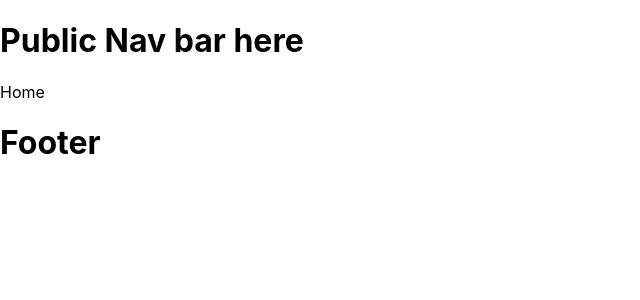
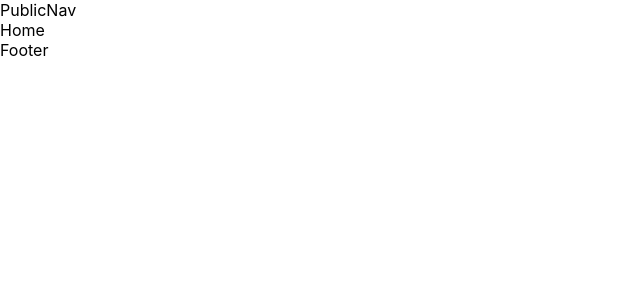
Before and after one commit to HannahAB777/Blood-donation-, a React (Create React App) app in the folder client/: page / in a window 1280 px wide. Shown: the top 300 px of the page, without its empty margins (0-640 px from the left). Built offline with nearby package versions, Linux system fonts and the light colour scheme.

Commit message:
main routes set up

```diff
--- a/client/src/App.js
+++ b/client/src/App.js
@@ -1,8 +1,12 @@
 import logo from './logo.svg';
 import './App.css';
-import {BrowserRouter, Routes, Route} from 'react-router-dom'
+import {BrowserRouter, Routes, Route} from 'react-router-dom';
 import Home from './pages/Home';
 import EnterResult from './pages/app/EnterResult';
+import Resources from './pages/Resources';
+import SignUp from './pages/Signup';
+import Login from './pages/Login';
+import Contact from './pages/Contact';
 
 function App() {
   return (
@@ -15,9 +19,23 @@ function App() {
         <Routes>
           <Route path="/" element={<Home/>} ></Route>
 
+          <Route path="/resources" element={<Resources/>} ></Route>
 
+          <Route path="/contact" element={<Contact/>} ></Route>
+
+          <Route path="/signup" element={<SignUp/>} ></Route>
+
+          <Route path="/login" element={<Login/>} ></Route>
+
+          <Route path="/app/logout" element={<Home/>} ></Route>
 
           <Route path="/app/enter-result" element={<EnterResult/>} ></Route>
+
+          <Route path="/app/" element={<Home/>} ></Route>
+
+          <Route path="/app/resources" element={<Resources/>} ></Route>
+
+          <Route path="/app/contact" element={<Contact/>} ></Route>
 
 
 
--- a/client/src/Components/AdminNav.js
+++ b/client/src/Components/AdminNav.js
@@ -0,0 +1,7 @@
+import React from 'react'
+
+export default function AdminNav(props) {
+  return (
+    <div>AdminNav</div>
+  )
+}
--- a/client/src/Components/Footer.js
+++ b/client/src/Components/Footer.js
@@ -0,0 +1,7 @@
+    import React from 'react'
+
+    export default function Footer() {
+      return (
+        <div>Footer</div>
+      )
+    }
--- a/client/src/Components/PublicNav.js
+++ b/client/src/Components/PublicNav.js
@@ -0,0 +1,7 @@
+import React from 'react'
+
+export default function PublicNav() {
+  return (
+    <div>PublicNav</div>
+  )
+}
--- a/client/src/layouts/AppLayout.jsx
+++ b/client/src/layouts/AppLayout.jsx
@@ -1,4 +1,6 @@
-import React, { useEffect } from 'react'
+import React, { useEffect } from 'react';
+import AdminNav from '../Components/AdminNav';
+import Footer from '../Components/Footer';
 
 export default function AppLayout(props) {
 
@@ -16,14 +18,14 @@ export default function AppLayout(props) {
     <div>
 
 
-    <h1>App Navbar</h1>
+    <AdminNav></AdminNav>
 
 
 
     {props.children}
 
 
-
+    <Footer></Footer>
 
     </div>
   )
--- a/client/src/layouts/PublicLayout.jsx
+++ b/client/src/layouts/PublicLayout.jsx
@@ -1,10 +1,12 @@
-import React from 'react'
+import React from 'react';
+import PublicNav from '../Components/PublicNav';
+import Footer from '../Components/Footer';
 
 export default function PublicLayout(props) {
   return (
     <div>
 
-        <h1>Public Nav bar here</h1>
+        <PublicNav></PublicNav>
 
 
         {props.children}
@@ -12,7 +14,7 @@ export default function PublicLayout(props) {
 
 
 
-        <h1>Footer</h1>
+        <Footer></Footer>
 
 
 
--- a/client/src/pages/Contact.js
+++ b/client/src/pages/Contact.js
@@ -0,0 +1,7 @@
+import React from 'react'
+
+export default function Contact() {
+  return (
+    <div>Contact</div>
+  )
+}
--- a/client/src/pages/Resources.js
+++ b/client/src/pages/Resources.js
@@ -0,0 +1,7 @@
+import React from 'react'
+
+export default function Resources() {
+  return (
+    <div>Resources</div>
+  )
+}
```
